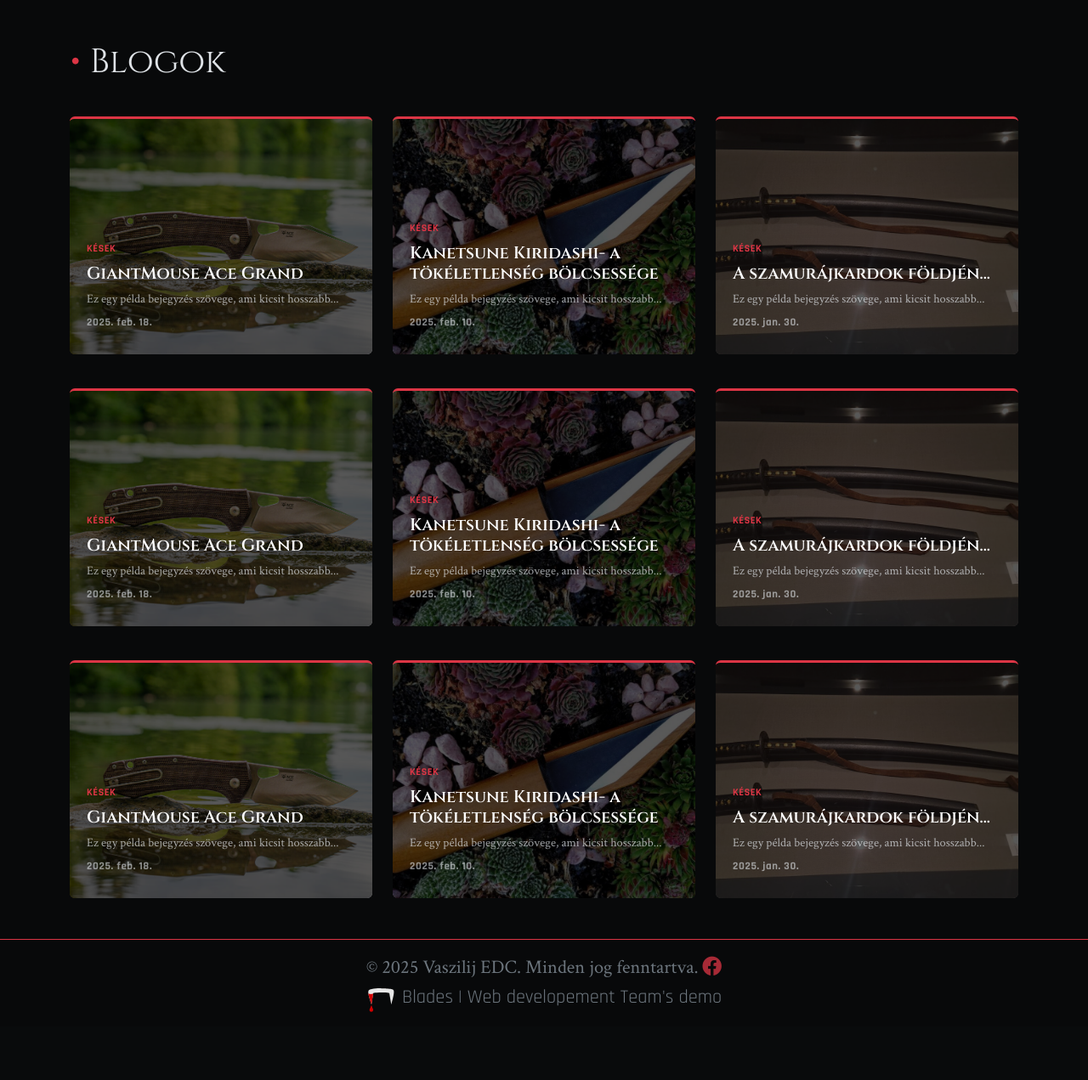
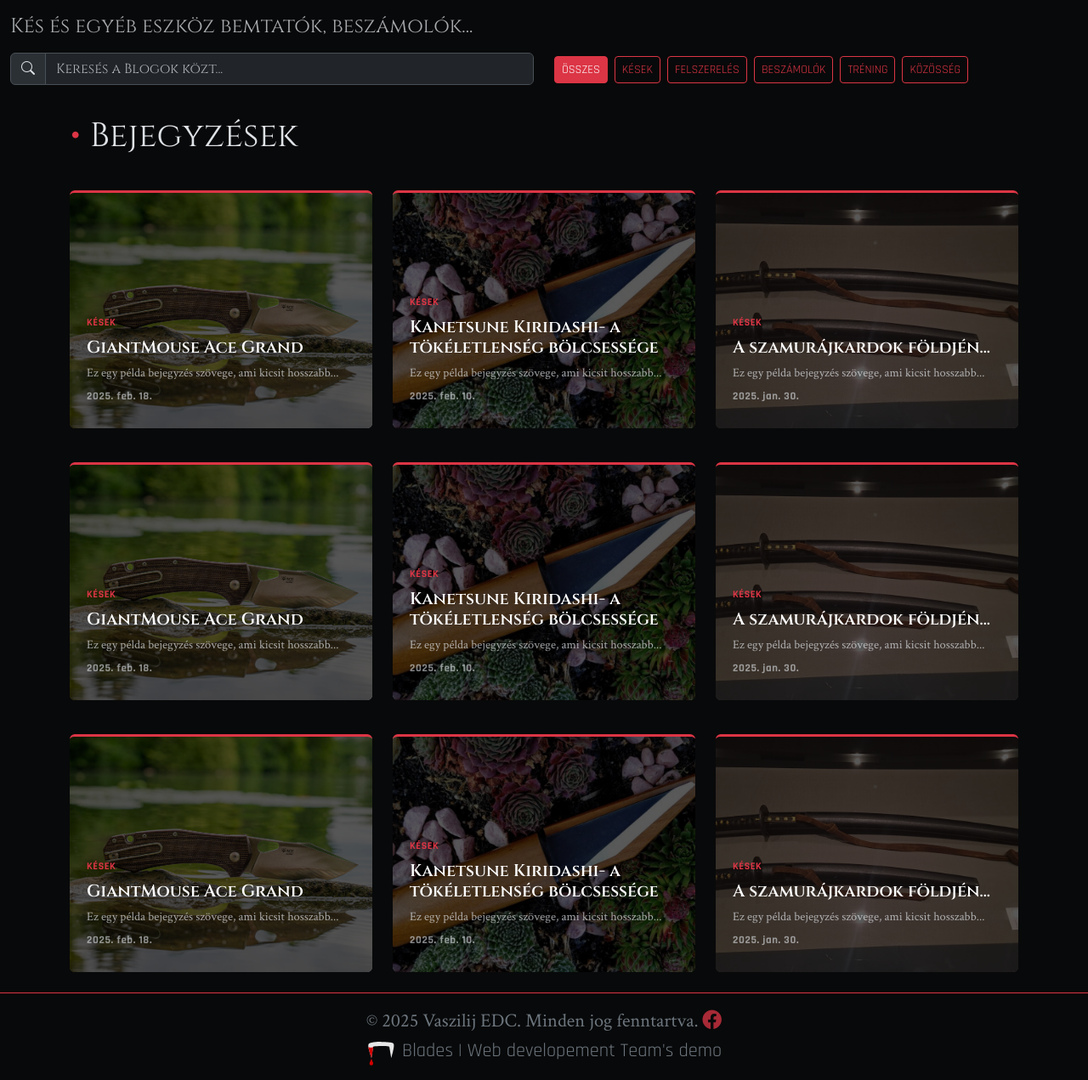
Before and after one commit to NJE-Blade/webprog1, a PHP site: page /pages/blogs.html in a window 1280 px wide. Shown: the part 493-1764 px from the top of the page at 85% size. Before the commit the page ends 1684 px from the top, so only its background shows below. Run offline with PHP 8.4, Linux system fonts and the light colour scheme.

Commit message:
Blog oldal frissítve
Kereső mező hozzáadva, apróbb elcsúszások javítása, finomítások

```diff
--- a/css/main.css
+++ b/css/main.css
@@ -254,3 +254,9 @@ body {
     text-shadow: 0 0 10px rgba(212, 0, 0, 0.6);
 }
 /* ──────────────────────────────────────────────── */
+
+/* ── Blog page css ──────────────────────────────────────────────── */
+
+#blog_filter {
+    font-family: 'Rajdhani', sans-serif;
+}
--- a/pages/blogs.html
+++ b/pages/blogs.html
@@ -44,19 +44,59 @@
         </nav>
 
     <!-- ── blog_intro ─────────────────────────────────────────────── -->
-    <section id="blog_head" class=" bg-black bg-opacity-75">
-        <div class="container-xxl my-5 bg-black bg-opacity-50 border border-danger rounded-4">
-            <div class="row justify-content-start align-items-md-center">
-                <div class="col-md-5 mx-5 text-md-start">
-                    <h1>
-                        <div class="display-2">Everyday Carry</div>
-                        <div class="display-5 text-muted">"NO KNIFE NO LIFE..."</div>
-                    </h1>
-                    <!-- <h6 class="my-4 text-muted">Ezeket a dolgokat cipelem...</h6> -->
-                    <!-- <a href="#fresh_blogs" class="btn btn-danger btn-lg">Blog</a> -->
+    <section id="blog_head" class="bg-black bg-opacity-75 py-5">
+    <div class="container-xxl">
+        <div class="p-2 bg-black bg-opacity-50 border border-danger rounded-4">
+        <div class="row align-items-md-center">
+            <div class="col px-3 text-md-start text-center">
+            <h1>
+                <div class="display-2">A BLOG</div>
+
+                <div class="display-5 text-muted">"NO KNIFE NO LIFE..."</div>
+            </h1>
+            </div>
+
+            <div class="col-md-5 text-center my-3 ms-md-auto">
+                <img class="img-fluid" src="../assets/blog_balogh.png" alt="blogger_balogh">
+            </div>
+        </div>
+        </div>
+    </div>
+    </section>
+
+    <section id="blog_head" class="bg-black bg-opacity-75">
+        <div class="container-xxl">
+            <h4 class="text-muted">Kés és egyéb eszköz bemtatók, beszámolók...</p>
+            <div class="row">
+                <div class="col-sm col-md-6 mb-1">
+                    <div class="input-group justify-content-start">
+                        <span class="input-group-text">
+                        <i class="fas bi-search"></i>
+                        </span>
+                        <input type="text" class="form-control" placeholder="Keresés a Blogok közt...">
+
+                    </div>
                 </div>
-                <div class="col-md-5 text-center d-none d-md-block my-3 ms-auto">
-                    <img class="img-fluid" src="../assets/blog_balogh.png" alt="blogger_balogh">
+                <div class="col my-1">
+                    <div class="d-flex flex-wrap gap-2 justify-content-start" role="group" aria-label="Szűrők">
+                    <input type="radio" class="btn-check" name="cat" id="Összes" checked>
+                    <label class="btn btn-outline-danger btn-sm text-uppercase" for="Összes"><span id="blog_filter">Összes</span></label>
+
+                    <input type="radio" class="btn-check" name="cat" id="Kések">
+                    <label class="btn btn-outline-danger btn-sm text-uppercase" for="Kések"><span id="blog_filter">Kések</span></label>
+
+                    <input type="radio" class="btn-check" name="cat" id="Felszerelés">
+                    <label class="btn btn-outline-danger btn-sm text-uppercase" for="Felszerelés"><span id="blog_filter">Felszerelés</span></label>
+
+                    <input type="radio" class="btn-check" name="cat" id="Beszámolók">
+                    <label class="btn btn-outline-danger btn-sm text-uppercase" for="Beszámolók"><span id="blog_filter">Beszámolók</span></label>
+
+                    <input type="radio" class="btn-check" name="cat" id="Tréning">
+                    <label class="btn btn-outline-danger btn-sm text-uppercase" for="Tréning"><span id="blog_filter">Tréning</span></label>
+
+                    <input type="radio" class="btn-check" name="cat" id="Közösség">
+                    <label class="btn btn-outline-danger btn-sm text-uppercase" for="Közösség"><span id="blog_filter">Közösség</span></label>
+                    </div>
                 </div>
             </div>
         </div>
@@ -64,8 +104,8 @@
 
     <!-- ── BLOGOK ─────────────────────────────────────────────── -->
     <section id="fresh_blogs" class="bg-black bg-opacity-75">
-        <div class="container-lg my-5">
-            <h1><span class="text-danger">•</span> Blogok</h1>
+        <div class="container-lg my-4">
+            <h1><span class="text-danger">•</span> Bejegyzések</h1>
             <div class="row g-4 my-3">
 
                 <div class="col-md-4">
```
